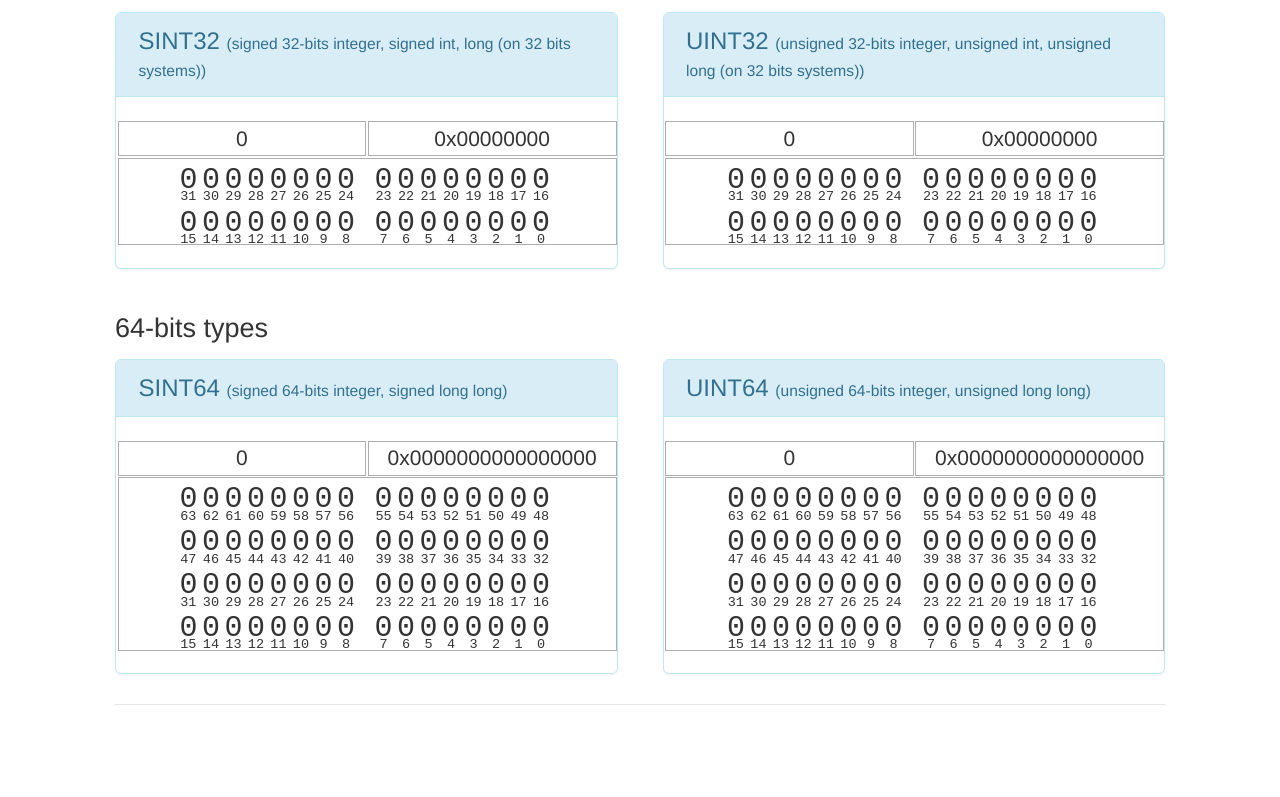
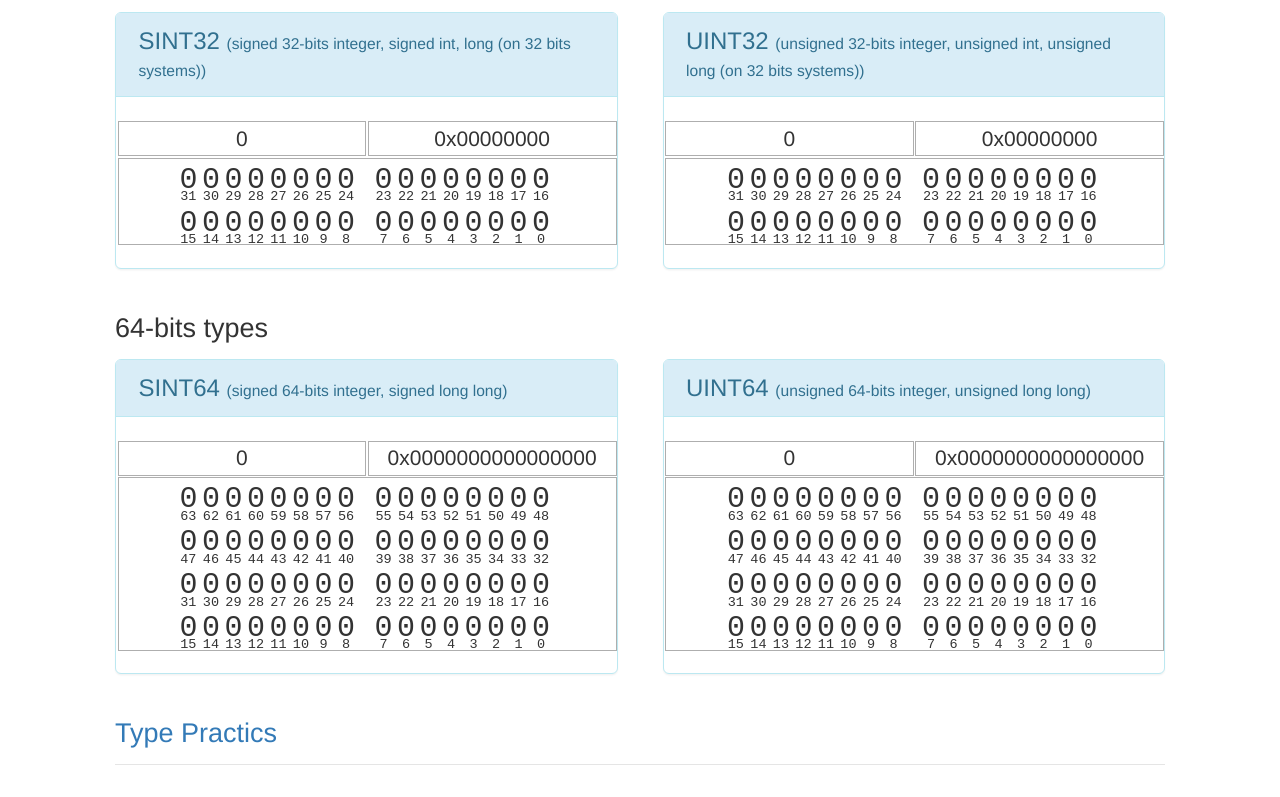
Before and after one commit to AnisurRahmanJU/TypeConMemViz, a plain HTML site: page index.html in a window 1280 px wide. Shown: the part 1307-2104 px from the top of the page. Drawn offline with Linux system fonts and the light colour scheme.

Commit message:
Update index.html

```diff
--- a/index.html
+++ b/index.html
@@ -1012,9 +1012,9 @@
               <span id="crc-result"></span>
           </div>
       </div>
-
+      <a href="https://pythontutor.com/c.html#mode=edit" target="_blank"><h4>Type Practics</h4>
       <footer class="footer">
-        <p></p>
+      <p></p>
       </footer>
 
     </div> <!-- /container -->
```
